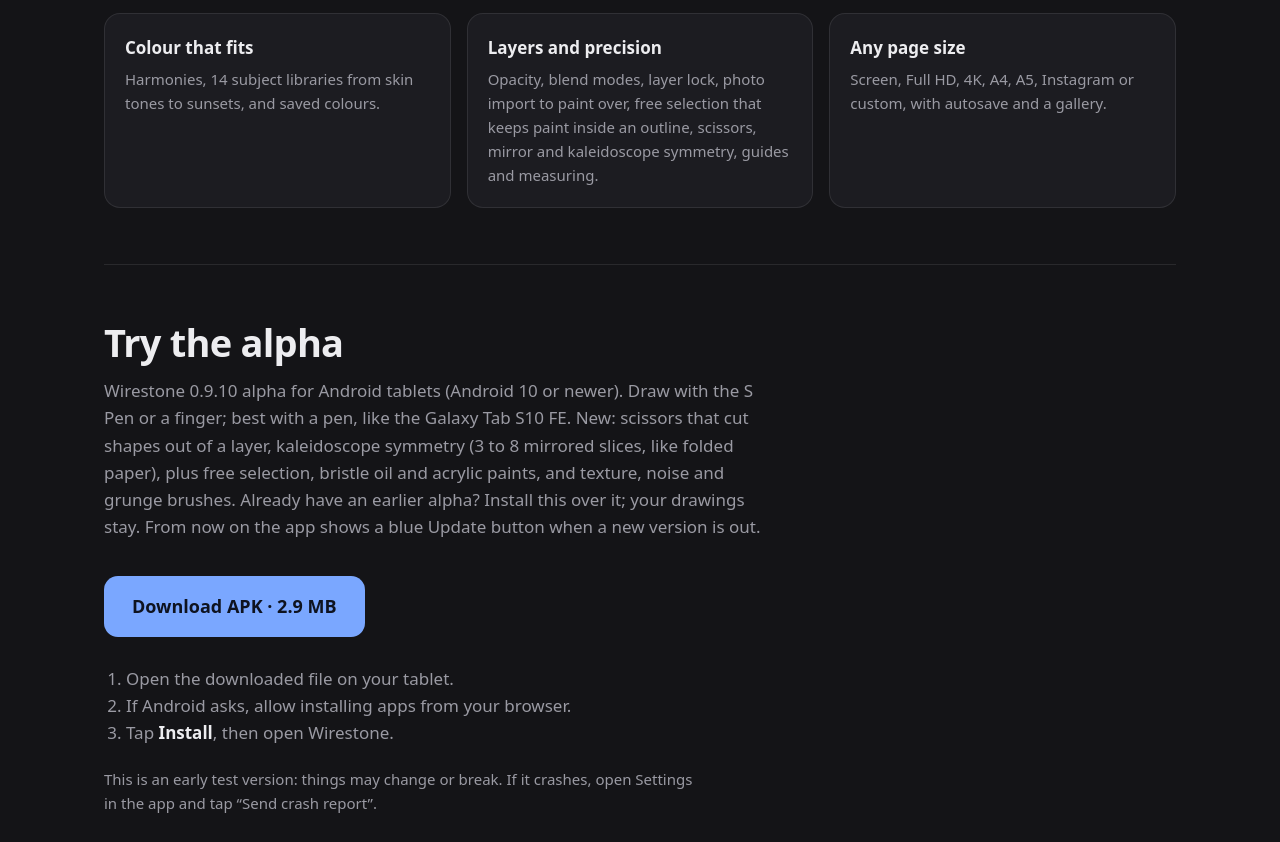
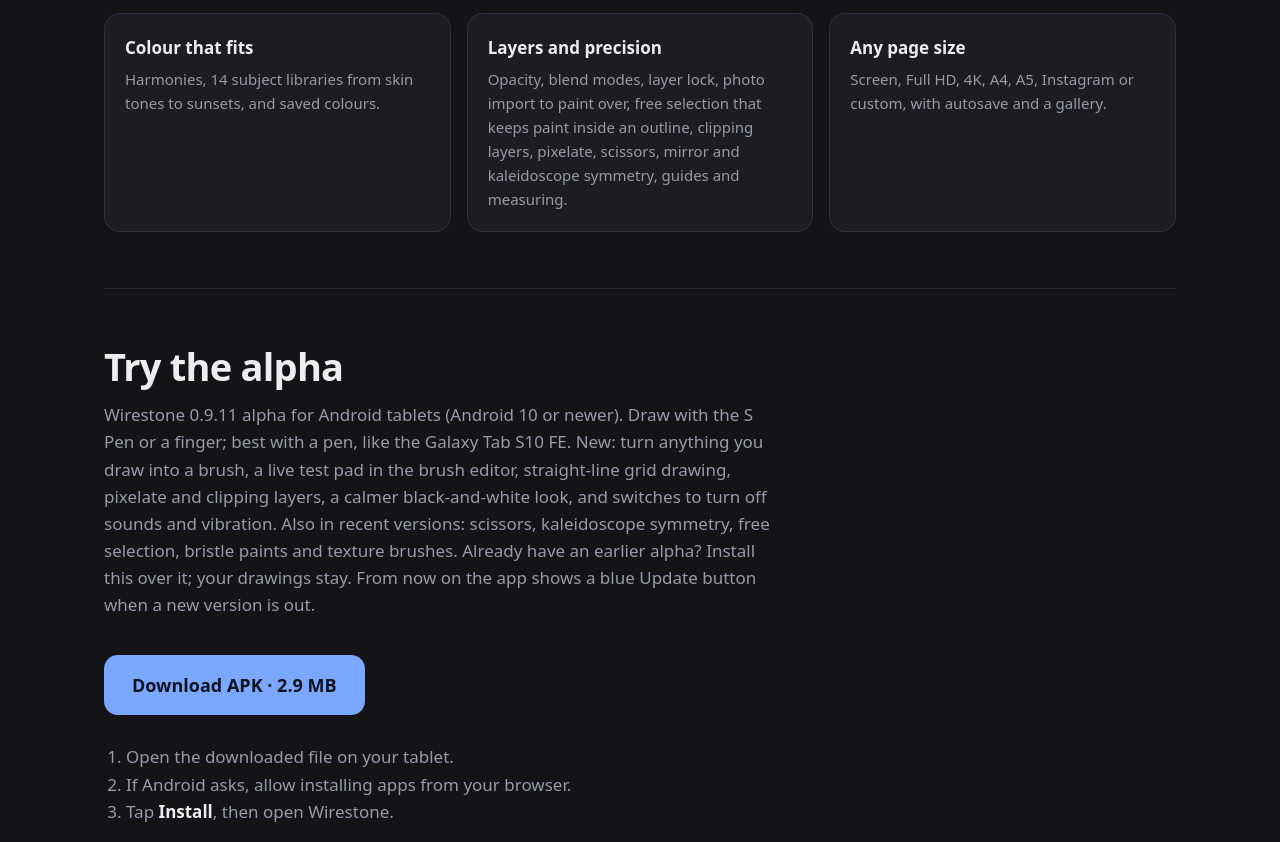
Before and after one commit to karmaza123/wirestone, a plain HTML site: page index.html in a window 1280 px wide. Shown: the part 3404-4246 px from the top of the page. Drawn offline with Linux system fonts and the light colour scheme.

Commit message:
Offer 0.9.11 alpha: brush from drawing, clipping, neutral look
Co-Authored-By: Claude Opus 5.5 <noreply@anthropic.com>

```diff
--- a/index.html
+++ b/index.html
@@ -134,14 +134,14 @@
       <div class="feature"><h3>Tool wheel</h3><p>Spin it to your favourite brushes; eraser, undo and redo under your thumb.</p></div>
       <div class="feature"><h3>SnapShape</h3><p>Hold the pen at the end of a stroke and circles, rectangles and stars snap clean.</p></div>
       <div class="feature"><h3>Colour that fits</h3><p>Harmonies, 14 subject libraries from skin tones to sunsets, and saved colours.</p></div>
-      <div class="feature"><h3>Layers and precision</h3><p>Opacity, blend modes, layer lock, photo import to paint over, free selection that keeps paint inside an outline, scissors, mirror and kaleidoscope symmetry, guides and measuring.</p></div>
+      <div class="feature"><h3>Layers and precision</h3><p>Opacity, blend modes, layer lock, photo import to paint over, free selection that keeps paint inside an outline, clipping layers, pixelate, scissors, mirror and kaleidoscope symmetry, guides and measuring.</p></div>
       <div class="feature"><h3>Any page size</h3><p>Screen, Full HD, 4K, A4, A5, Instagram or custom, with autosave and a gallery.</p></div>
     </div>
   </section>
 
   <section class="download" id="download">
     <h2>Try the alpha</h2>
-    <p class="lede">Wirestone 0.9.10 alpha for Android tablets (Android 10 or newer). Draw with the S Pen or a finger; best with a pen, like the Galaxy Tab S10 FE. New: scissors that cut shapes out of a layer, kaleidoscope symmetry (3 to 8 mirrored slices, like folded paper), plus free selection, bristle oil and acrylic paints, and texture, noise and grunge brushes. Already have an earlier alpha? Install this over it; your drawings stay. From now on the app shows a blue Update button when a new version is out.</p>
+    <p class="lede">Wirestone 0.9.11 alpha for Android tablets (Android 10 or newer). Draw with the S Pen or a finger; best with a pen, like the Galaxy Tab S10 FE. New: turn anything you draw into a brush, a live test pad in the brush editor, straight-line grid drawing, pixelate and clipping layers, a calmer black-and-white look, and switches to turn off sounds and vibration. Also in recent versions: scissors, kaleidoscope symmetry, free selection, bristle paints and texture brushes. Already have an earlier alpha? Install this over it; your drawings stay. From now on the app shows a blue Update button when a new version is out.</p>
     <a class="dl-btn" href="download/Wirestone-alpha.apk" download>Download APK · 2.9 MB</a>
     <ol class="steps">
       <li>Open the downloaded file on your tablet.</li>
--- a/version.json
+++ b/version.json
@@ -1 +1 @@
-{"versionCode":12,"versionName":"0.9.10-alpha","url":"https://wirestone-showcase.vercel.app/download/Wirestone-alpha.apk"}
+{"versionCode":13,"versionName":"0.9.11-alpha","url":"https://wirestone-showcase.vercel.app/download/Wirestone-alpha.apk"}
```
Also changed, not shown: 1 other file.
